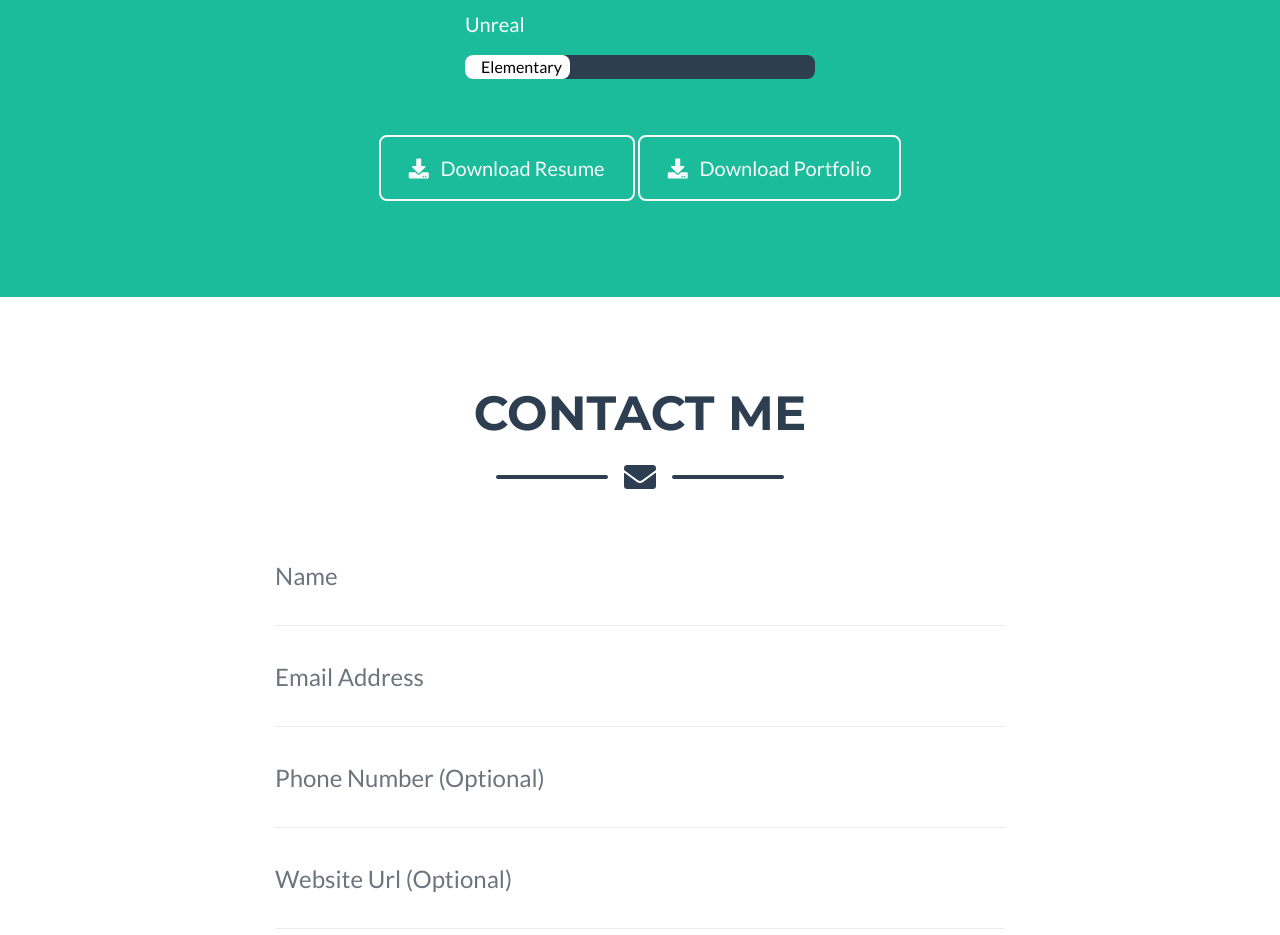
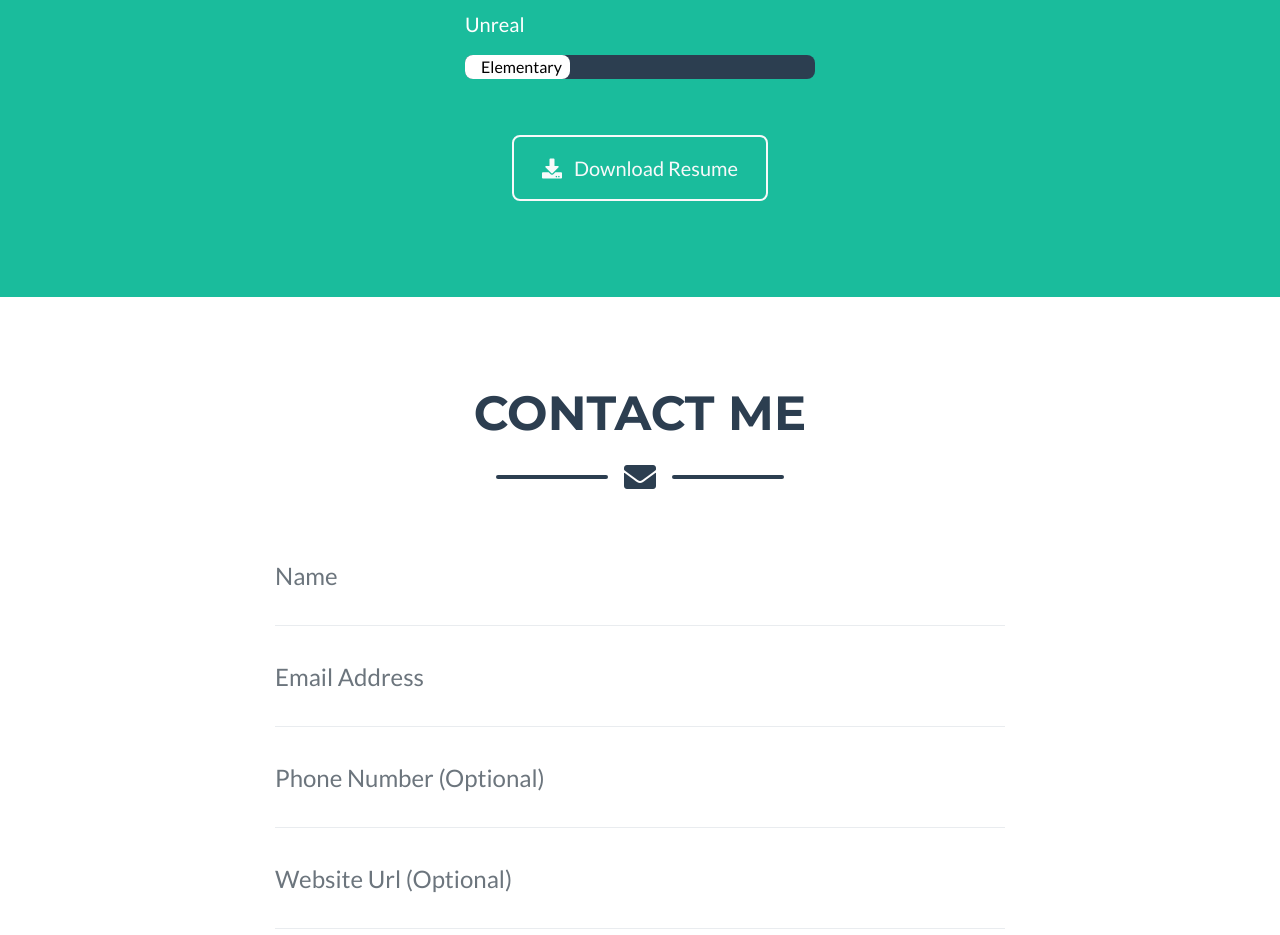
Before and after one commit to LukasAMunoz/lukasamunoz.github.io, a website with bundled scripts: page index.html in a window 1280 px wide. Shown: the part 2580-3515 px from the top of the page. Built offline with nearby package versions, Linux system fonts and the light colour scheme.

Commit message:
New Resume and deleted Portfolio

```diff
--- a/index.html
+++ b/index.html
@@ -267,14 +267,14 @@
 
       <!-- About Section Button -->
       <div class="text-center mt-4">
-        <a class="btn btn-xl btn-outline-light mt-2" href="resumes/Resume_LukasAMunoz_2021.pdf" download>
+        <a class="btn btn-xl btn-outline-light mt-2" href="resumes/Resume_LukasAMunoz_2022.pdf" download>
           <i class="fas fa-download mr-2"></i>
           Download Resume
         </a>
-        <a class="btn btn-xl btn-outline-light mt-2" href="resumes/Portfolio_LukasAMunoz_2020.pdf" download>
+        <!--<a class="btn btn-xl btn-outline-light mt-2" href="resumes/Portfolio_LukasAMunoz_2020.pdf" download>
           <i class="fas fa-download mr-2"></i>
           Download Portfolio
-        </a>
+        </a>-->
       </div>
 
     </div>
```
Also changed, not shown: 1 other file.
